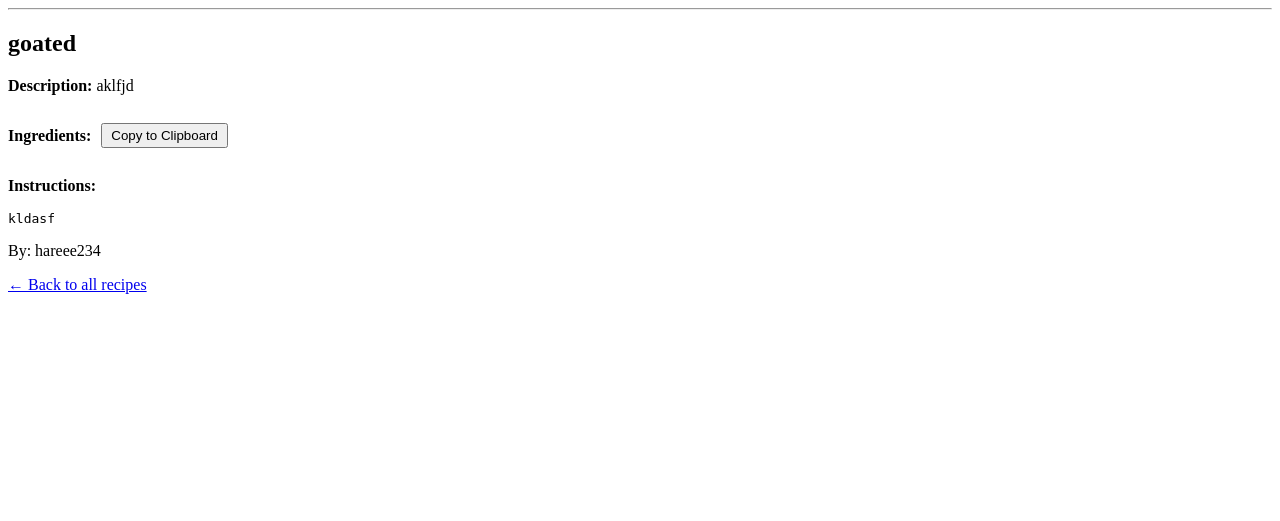
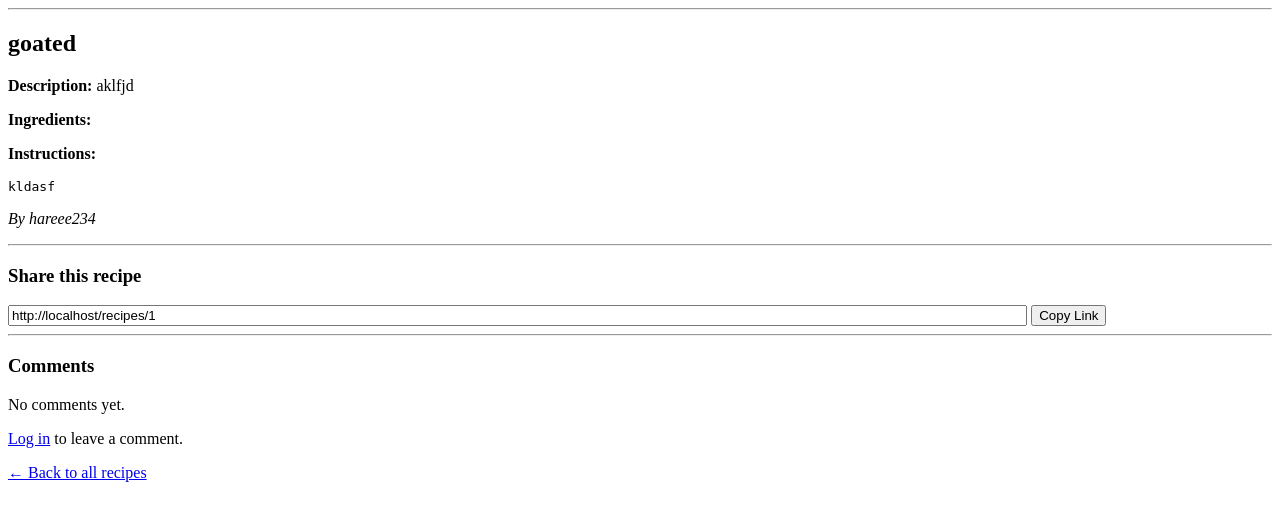
Before and after one commit to tedwu1/Recipe-Maker-Web-App, a Flask app: page /recipes/1 in a window 1280 px wide. Shown: the part 26-547 px from the top of the page. Run offline with Flask 3, Linux system fonts and the light colour scheme; data comes from the database, SQL or seed files in the repository.

Commit message:
implementing functional requirement 16, unique link for each recipe to share, comment box is there but not implemented yet

```diff
--- a/app/templates/recipes.html
+++ b/app/templates/recipes.html
@@ -15,9 +15,12 @@
           <td>{{ recipe.author.username }}</td>
           <td>
             <a href="{{ url_for('view_recipe', recipe_id=recipe.id) }}">View</a>
+            <!-- share link -->
+            | <a href="{{ url_for('view_recipe', recipe_id=recipe.id, _external=True) }}">Share</a>
             {% if user and recipe.user_id == user.id %}
               | <a href="{{ url_for('edit_recipe', recipe_id=recipe.id) }}">Edit</a>
-              <form action="{{ url_for('delete_recipe', recipe_id=recipe.id) }}" method="POST" style="display:inline">
+              <form action="{{ url_for('delete_recipe', recipe_id=recipe.id) }}"
+                    method="POST" style="display:inline">
                 <button onclick="return confirm('Delete {{ recipe.title }}?');">Delete</button>
               </form>
             {% endif %}
--- a/app/templates/view_recipe.html
+++ b/app/templates/view_recipe.html
@@ -4,45 +4,53 @@
 {% block content %}
   <h2>{{ recipe.title }}</h2>
   <p><strong>Description:</strong> {{ recipe.description }}</p>
+  <p><strong>Ingredients:</strong></p>
+  <pre>{{ recipe.ingredients }}</pre>
+  <p><strong>Instructions:</strong></p>
+  <pre>{{ recipe.instructions }}</pre>
+  <p><em>By {{ recipe.author.username }}</em></p>
 
-  <div style="display: flex; align-items: center;">
-    <p><strong>Ingredients:</strong></p>
-    <button id="copyIngredientsBtn" style="margin-left: 10px; padding: 3px 8px; cursor: pointer;">
-      Copy to Clipboard
-    </button>
+  <hr>
+  <h3>Share this recipe</h3>
+  <div>
+    <input type="text" id="share-link" value="{{ request.url }}" readonly style="width:80%">
+    <button type="button" onclick="copyLink()">Copy Link</button>
   </div>
 
-  <pre id="ingredientsText">{{ recipe.ingredients }}</pre>
-  <p><strong>Instructions:</strong></p>
-  <pre>{{ recipe.instructions }}</pre>
-  <p>By: {{ recipe.author.username }}</p>
+  <hr>
+  <h3>Comments</h3>
+  {% if comments %}
+    <ul>
+      {% for comment in comments %}
+        <li>
+          <strong>{{ comment.author.username }}</strong>
+          <em>({{ comment.timestamp.strftime('%Y-%m-%d %H:%M') }})</em>:<br>
+          {{ comment.body }}
+        </li>
+      {% endfor %}
+    </ul>
+  {% else %}
+    <p>No comments yet.</p>
+  {% endif %}
 
-  <a href="{{ url_for('recipes') }}">← Back to all recipes</a>
+  {% if user %}
+    <form method="POST">
+      <label for="comment">Add a comment:</label><br>
+      <textarea id="comment" name="comment" rows="4" required></textarea><br>
+      <button type="submit">Submit Comment</button>
+    </form>
+  {% else %}
+    <p><a href="{{ url_for('login') }}">Log in</a> to leave a comment.</p>
+  {% endif %}
+
+  <p><a href="{{ url_for('recipes') }}">&larr; Back to all recipes</a></p>
 
   <script>
-    document.getElementById('copyIngredientsBtn').addEventListener('click', function() {
-      const ingredientsText = document.getElementById('ingredientsText').textContent;
-
-      // use the Clipboard API to copy the text
-      navigator.clipboard.writeText(ingredientsText)
-        .then(() => {
-          // show success message
-          const originalText = this.textContent;
-          this.textContent = 'Copied!';
-          this.style.backgroundColor = '#4CAF50';
-          this.style.color = 'white';
-
-          // reset button text after 2 seconds
-          setTimeout(() => {
-            this.textContent = originalText;
-            this.style.backgroundColor = '';
-            this.style.color = '';
-          }, 2000);
-        })
-        .catch(err => {
-          console.error('Failed to copy: ', err);
-          alert('Failed to copy ingredients. Please try again.');
-        });
-    });
+    function copyLink() {
+      const input = document.getElementById('share-link');
+      input.select();
+      document.execCommand('copy');
+      alert('Recipe URL copied to clipboard!');
+    }
   </script>
 {% endblock %}
```
